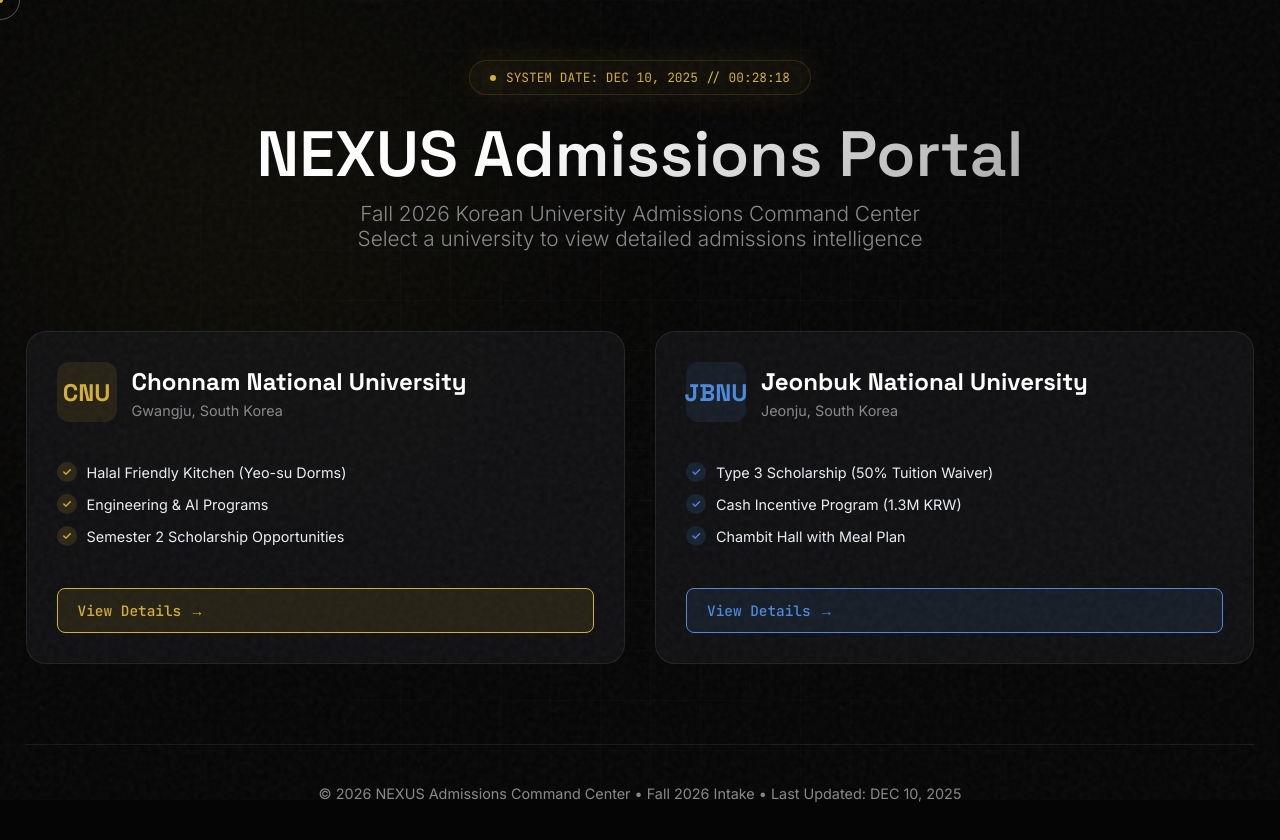
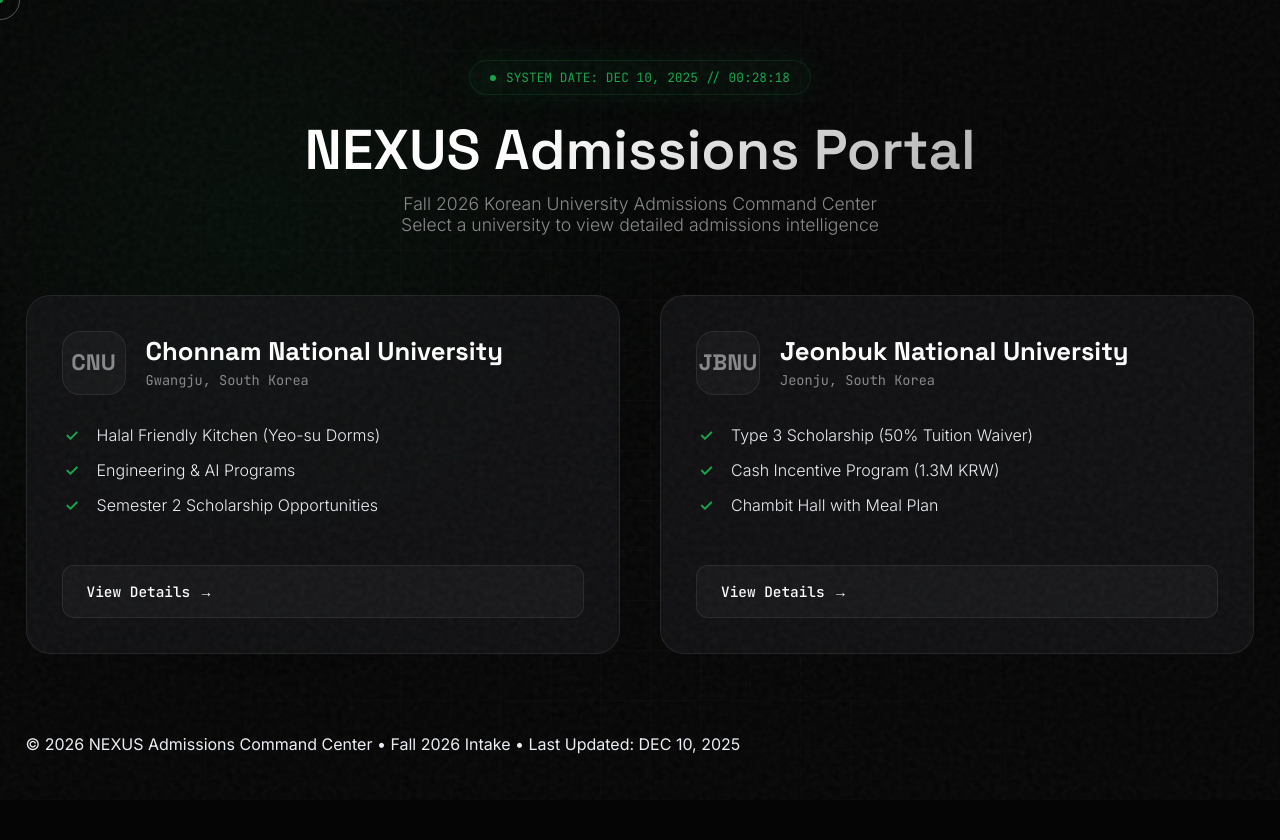
Before and after one commit to AgentBasheer/admissions-portal, a plain HTML site: page index.html in a window 1280 px wide. After the commit the page ends 814 px from the top, so only its background shows below. Drawn offline with Linux system fonts and the light colour scheme.

Commit message:
Refactor university styles and scripts: Replace CNU and JBNU specific styles with a unified theme in university-common.css. Update index.html and university pages to reflect these changes, removing redundant stylesheets and enhancing the overall structure.

```diff
--- a/css/cnu-style.css
+++ /dev/null
@@ -1,43 +0,0 @@
-:root {
-    /* --- COLOR PALETTE --- */
-    --bg-void: #050505;
-    --bg-glass: rgba(20, 20, 23, 0.7);
-    --bg-glass-light: rgba(255, 255, 255, 0.03);
-
-    --border-dim: rgba(255, 255, 255, 0.08);
-    --border-bright: rgba(255, 255, 255, 0.15);
-
-    --gold-primary: #16A34A;
-    /* Green */
-    --gold-dim: rgba(22, 163, 74, 0.15);
-    --teal-accent: #22C55E;
-    --teal-dim: rgba(34, 197, 94, 0.1);
-    --red-alert: #d43737;
-    --red-dim: rgba(212, 55, 55, 0.1);
-    --text-main: #ECEFF4;
-    --text-muted: #88888a;
-
-    /* --- FX --- */
-    --blur-strength: 20px;
-    --ease-elastic: cubic-bezier(0.19, 1, 0.22, 1);
-
-    /* --- Derived vars for common components --- */
-    --glow-color: rgba(22, 163, 74, 0.08);
-    --pill-bg: rgba(22, 163, 74, 0.05);
-    --pill-shadow: rgba(22, 163, 74, 0.1);
-    --toggle-active-bg: rgba(22, 163, 74, 0.05);
-    --toggle-shadow: rgba(22, 163, 74, 0.1);
-    --nav-hover-bg: rgba(22, 163, 74, 0.05);
-    --tab-hover-bg: rgba(22, 163, 74, 0.05);
-    --tab-active-shadow: rgba(22, 163, 74, 0.3);
-    --card-hover-bg: rgba(22, 163, 74, 0.05);
-    --highlight-bg: rgba(22, 163, 74, 0.03);
-    --faq-hover-bg: rgba(22, 163, 74, 0.03);
-    --faq-header-hover-bg: rgba(22, 163, 74, 0.05);
-    --faq-header-active-bg: rgba(22, 163, 74, 0.08);
-    --faq-item-hover-bg: rgba(22, 163, 74, 0.03);
-    --pulse-color-start: rgba(22, 163, 74, 0.4);
-    --pulse-color-end: rgba(22, 163, 74, 0);
-    --timeline-glow: rgba(22, 163, 74, 0.15);
-    --cursor-hover-bg: rgba(22, 163, 74, 0.05);
-}
--- a/css/jbnu-style.css
+++ /dev/null
@@ -1,45 +0,0 @@
-:root {
-    /* --- COLOR PALETTE (JBNU NEXUS THEME) --- */
-    --bg-void: #050505;
-    --bg-glass: rgba(20, 20, 23, 0.7);
-    --bg-glass-light: rgba(255, 255, 255, 0.03);
-
-    --border-dim: rgba(255, 255, 255, 0.08);
-    --border-bright: rgba(255, 255, 255, 0.15);
-
-    /* JBNU Red Accents */
-    --gold-primary: #DC2626;
-    /* Red */
-    --gold-dim: rgba(220, 38, 38, 0.15);
-    --teal-accent: #EF4444;
-    /* Lighter Red */
-    --teal-dim: rgba(239, 68, 68, 0.1);
-    --red-alert: #d43737;
-    --red-dim: rgba(212, 55, 55, 0.1);
-    --text-main: #ECEFF4;
-    --text-muted: #88888a;
-
-    /* --- FX --- */
-    --blur-strength: 20px;
-    --ease-elastic: cubic-bezier(0.19, 1, 0.22, 1);
-
-    /* --- Derived vars for common components --- */
-    --glow-color: rgba(220, 38, 38, 0.08);
-    --pill-bg: rgba(220, 38, 38, 0.05);
-    --pill-shadow: rgba(220, 38, 38, 0.1);
-    --toggle-active-bg: rgba(220, 38, 38, 0.05);
-    --toggle-shadow: rgba(220, 38, 38, 0.1);
-    --nav-hover-bg: rgba(220, 38, 38, 0.05);
-    --tab-hover-bg: rgba(220, 38, 38, 0.05);
-    --tab-active-shadow: rgba(220, 38, 38, 0.3);
-    --card-hover-bg: rgba(220, 38, 38, 0.05);
-    --highlight-bg: rgba(220, 38, 38, 0.03);
-    --faq-hover-bg: rgba(220, 38, 38, 0.03);
-    --faq-header-hover-bg: rgba(220, 38, 38, 0.05);
-    --faq-header-active-bg: rgba(220, 38, 38, 0.08);
-    --faq-item-hover-bg: rgba(220, 38, 38, 0.03);
-    --pulse-color-start: rgba(220, 38, 38, 0.4);
-    --pulse-color-end: rgba(220, 38, 38, 0);
-    --timeline-glow: rgba(220, 38, 38, 0.15);
-    --cursor-hover-bg: rgba(220, 38, 38, 0.05);
-}
--- a/css/university-common.css
+++ b/css/university-common.css
@@ -1,3 +1,55 @@
+/* --- COLOR PALETTE (CNU GREEN THEME) --- */
+:root {
+    /* --- COLOR PALETTE --- */
+    --bg-void: #050505;
+    --bg-glass: rgba(20, 20, 23, 0.7);
+    --bg-glass-light: rgba(255, 255, 255, 0.03);
+
+    --border-dim: rgba(255, 255, 255, 0.08);
+    --border-bright: rgba(255, 255, 255, 0.15);
+
+    /* UNIFIED THEME (GREEN) */
+    --gold-primary: #16A34A;
+    /* Used globally */
+    --gold-dim: rgba(22, 163, 74, 0.15);
+
+    --teal-accent: #22C55E;
+    --teal-dim: rgba(34, 197, 94, 0.1);
+
+    --red-alert: #d43737;
+    --red-dim: rgba(212, 55, 55, 0.1);
+
+    --text-main: #ECEFF4;
+    --text-muted: #88888a;
+
+    /* --- FX --- */
+    --blur-strength: 20px;
+    --ease-elastic: cubic-bezier(0.19, 1, 0.22, 1);
+
+    /* --- Derived vars for common components --- */
+    --theme-color: var(--gold-primary);
+    --theme-glow: rgba(22, 163, 74, 0.4);
+
+    --glow-color: rgba(22, 163, 74, 0.08);
+    --pill-bg: rgba(22, 163, 74, 0.05);
+    --pill-shadow: rgba(22, 163, 74, 0.1);
+    --toggle-active-bg: rgba(22, 163, 74, 0.05);
+    --toggle-shadow: rgba(22, 163, 74, 0.1);
+    --nav-hover-bg: rgba(22, 163, 74, 0.05);
+    --tab-hover-bg: rgba(22, 163, 74, 0.05);
+    --tab-active-shadow: rgba(22, 163, 74, 0.3);
+    --card-hover-bg: rgba(22, 163, 74, 0.05);
+    --highlight-bg: rgba(22, 163, 74, 0.03);
+    --faq-hover-bg: rgba(22, 163, 74, 0.03);
+    --faq-header-hover-bg: rgba(22, 163, 74, 0.05);
+    --faq-header-active-bg: rgba(22, 163, 74, 0.08);
+    --faq-item-hover-bg: rgba(22, 163, 74, 0.03);
+    --pulse-color-start: rgba(22, 163, 74, 0.4);
+    --pulse-color-end: rgba(22, 163, 74, 0);
+    --timeline-glow: rgba(22, 163, 74, 0.15);
+    --cursor-hover-bg: rgba(22, 163, 74, 0.05);
+}
+
 /* --- RESET & BASE --- */
 * {
     margin: 0;
@@ -88,6 +140,146 @@
     z-index: 10;
 }
 
+/* --- UNIVERSITY SELECTION GRID --- */
+.uni-grid {
+    display: grid;
+    grid-template-columns: repeat(auto-fit, minmax(380px, 1fr));
+    gap: 40px;
+    margin-bottom: 80px;
+}
+
+.uni-card {
+    background: var(--bg-glass);
+    border: 1px solid var(--border-dim);
+    border-radius: 24px;
+    padding: 35px;
+    position: relative;
+    transition: all 0.4s var(--ease-elastic);
+    overflow: hidden;
+    backdrop-filter: blur(var(--blur-strength));
+    display: flex;
+    flex-direction: column;
+}
+
+.uni-card::before {
+    content: '';
+    position: absolute;
+    top: 0;
+    left: 0;
+    width: 100%;
+    height: 100%;
+    background: radial-gradient(800px circle at var(--mouse-x, 50%) var(--mouse-y, 50%), var(--card-glow, rgba(255, 255, 255, 0.06)), transparent 40%);
+    opacity: 0;
+    transition: opacity 0.3s;
+    pointer-events: none;
+    z-index: 0;
+}
+
+.uni-card:hover {
+    transform: translateY(-8px);
+    border-color: var(--card-border, var(--border-bright));
+    box-shadow: 0 20px 50px -10px rgba(0, 0, 0, 0.5);
+}
+
+.uni-header {
+    display: flex;
+    align-items: center;
+    gap: 20px;
+    margin-bottom: 30px;
+    z-index: 1;
+}
+
+.uni-icon {
+    width: 64px;
+    height: 64px;
+    border-radius: 18px;
+    display: flex;
+    align-items: center;
+    justify-content: center;
+    font-family: 'Space Grotesk';
+    font-weight: 700;
+    font-size: 1.4rem;
+    background: rgba(255, 255, 255, 0.03);
+    border: 1px solid var(--border-dim);
+    color: var(--text-muted);
+    transition: 0.4s cubic-bezier(0.19, 1, 0.22, 1);
+}
+
+.uni-card:hover .uni-icon {
+    background: var(--theme-color);
+    color: #fff;
+    border-color: var(--theme-color);
+    box-shadow: 0 0 30px var(--theme-glow);
+    transform: scale(1.1);
+}
+
+.uni-title h3 {
+    font-family: 'Space Grotesk';
+    font-size: 1.6rem;
+    color: #fff;
+    margin-bottom: 6px;
+    line-height: 1.1;
+}
+
+.uni-title p {
+    font-family: 'JetBrains Mono';
+    font-size: 0.85rem;
+    color: var(--text-muted);
+}
+
+.uni-features {
+    margin-bottom: 35px;
+    flex-grow: 1;
+    z-index: 1;
+}
+
+.feature-item {
+    display: flex;
+    align-items: center;
+    gap: 15px;
+    margin-bottom: 15px;
+    color: var(--text-main);
+    font-size: 1rem;
+    font-weight: 300;
+}
+
+.feature-icon {
+    color: var(--theme-color);
+    font-weight: bold;
+    display: flex;
+    align-items: center;
+    justify-content: center;
+    width: 20px;
+}
+
+.uni-link {
+    display: flex;
+    align-items: center;
+    justify-content: space-between;
+    padding: 16px 24px;
+    border-radius: 12px;
+    background: rgba(255, 255, 255, 0.03);
+    border: 1px solid var(--border-dim);
+    color: #fff;
+    text-decoration: none;
+    font-family: 'JetBrains Mono';
+    font-size: 0.9rem;
+    transition: 0.3s;
+    z-index: 1;
+    font-weight: 500;
+}
+
+.uni-link:hover {
+    background: var(--theme-color);
+    border-color: var(--theme-color);
+    box-shadow: 0 0 20px var(--theme-glow);
+    padding-left: 28px;
+    padding-right: 20px;
+}
+
+/* THEMES REDUNDANT - REMOVED */
+
+
 /* --- HEADER --- */
 header {
     text-align: center;
@@ -124,6 +316,7 @@
     line-height: 1.1;
     margin-bottom: 12px;
     background: linear-gradient(135deg, #fff 40%, #88888a 100%);
+    background-clip: text;
     -webkit-background-clip: text;
     -webkit-text-fill-color: transparent;
 }
@@ -234,9 +427,9 @@
 
 .nav-btn.active {
     border-color: var(--gold-primary);
-    color: var(--bg-void);
+    color: #fff;
     background: var(--gold-primary);
-    font-weight: 600;
+    /* font-weight: 600; REMOVED AS REQUESTED */
 }
 
 /* --- CATEGORY TABS --- */
@@ -273,9 +466,8 @@
 
 .category-tab.active {
     border-color: var(--gold-primary);
-    color: var(--bg-void);
+    color: #fff;
     background: var(--gold-primary);
-    font-weight: 600;
     text-shadow: 0 0 10px var(--tab-active-shadow, rgba(0, 0, 0, 0));
 }
 
--- a/index.html
+++ b/index.html
@@ -11,7 +11,7 @@
     <link href="https://fonts.googleapis.com/css2?family=Inter:wght@300;400;500&family=JetBrains+Mono:wght@400;500&family=Space+Grotesk:wght@300;400;500;600;700&display=swap" rel="stylesheet">
 
     <!-- CSS -->
-    <link rel="stylesheet" href="css/style.css">
+    <link rel="stylesheet" href="css/university-common.css">
 
     <!-- JS -->
     <script src="js/script.js" defer></script>
--- a/js/script.js
+++ b/js/script.js
@@ -52,13 +52,12 @@
     // --- INTERACTION HANDLERS ---
     els.interactables.forEach(el => {
         el.addEventListener('mouseenter', () => {
-            const isCnu = el.classList.contains('cnu');
-            const color = isCnu ? 'var(--gold)' : 'var(--jbnu-blue)';
-
-            els.cursorOut.style.width = '60px';
-            els.cursorOut.style.height = '60px';
-            els.cursorOut.style.borderColor = color;
-            els.cursorOut.style.backgroundColor = isCnu ? 'rgba(212, 175, 55, 0.05)' : 'rgba(75, 137, 220, 0.05)';
+            // Unified cursor style (Green theme)
+            els.cursorOut.style.width = '70px';
+            els.cursorOut.style.height = '70px';
+            els.cursorOut.style.borderColor = 'var(--gold-primary)';
+            els.cursorOut.style.backgroundColor = 'var(--gold-dim)';
+            els.cursorOut.style.backdropFilter = "blur(2px)";
         });
 
         el.addEventListener('mouseleave', () => {
```
Also changed, not shown: univ/cnu-chonnam.html (+16 -29 lines), univ/jbnu-jeonbuk.html (+0 -1 lines).
